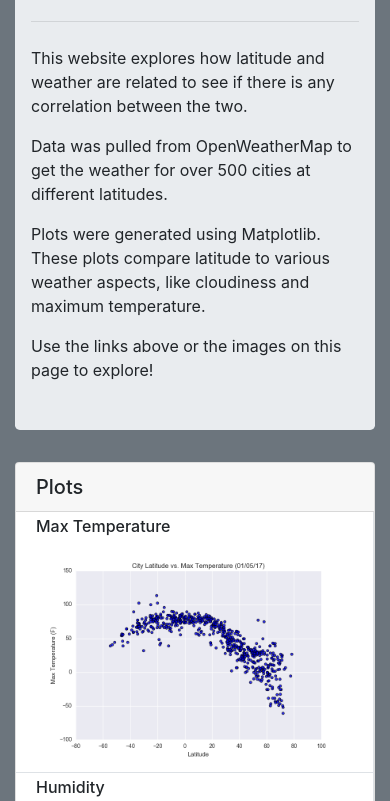
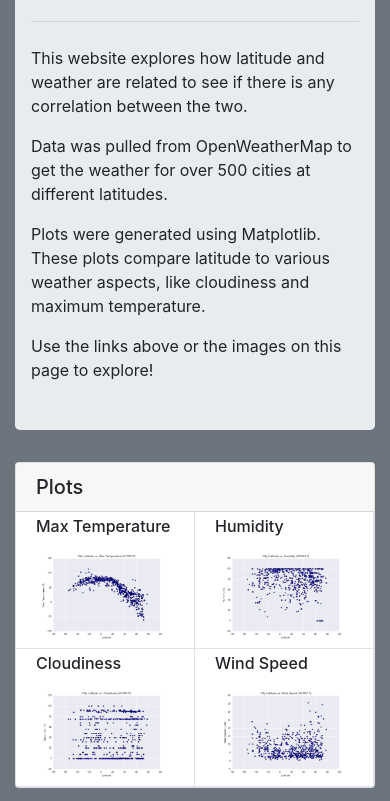
Before and after one commit to 12wollmana/UMN-Data_Analytics-Web_Design_Challenge, a plain HTML site: page index.html in a window 390 px wide. Shown: the part 299-1100 px from the top of the page. Drawn offline with nearby package versions, Linux system fonts and the light colour scheme.

Commit message:
Fixed thumbnail sizes.

```diff
--- a/index.html
+++ b/index.html
@@ -95,7 +95,7 @@
             <h5 class="card-header">Plots</h5>
             <div class="container-fluid">
               <div class="row">
-                <div class="col-md-6 border-right border-bottom">
+                <div class="col-6 border-right border-bottom">
                   <div class="thumb">
                     <h6 class="card-title">Max Temperature</h6>
                     <a href="visualizations/vis_1.html">
@@ -103,7 +103,7 @@
                     </a>
                   </div>
                 </div>
-                <div class="col-md-6 border-right border-bottom">
+                <div class="col-6 border-right border-bottom">
                   <div class="thumb">
                     <h6 class="card-title">Humidity</h6>
                     <a href="visualizations/vis_2.html">
@@ -111,7 +111,7 @@
                     </a>
                   </div>
                 </div>
-                <div class="col-md-6 border-right border-bottom">
+                <div class="col-6 border-right border-bottom">
                   <div class="thumb">
                     <h6 class="card-title">Cloudiness</h6>
                     <a href="visualizations/vis_3.html">
@@ -119,7 +119,7 @@
                     </a>
                   </div>
                 </div>
-                <div class="col-md-6 border-right border-bottom">
+                <div class="col-6 border-right border-bottom">
                   <div class="thumb">
                     <h6 class="card-title">Wind Speed</h6>
                     <a href="visualizations/vis_4.html">
```
